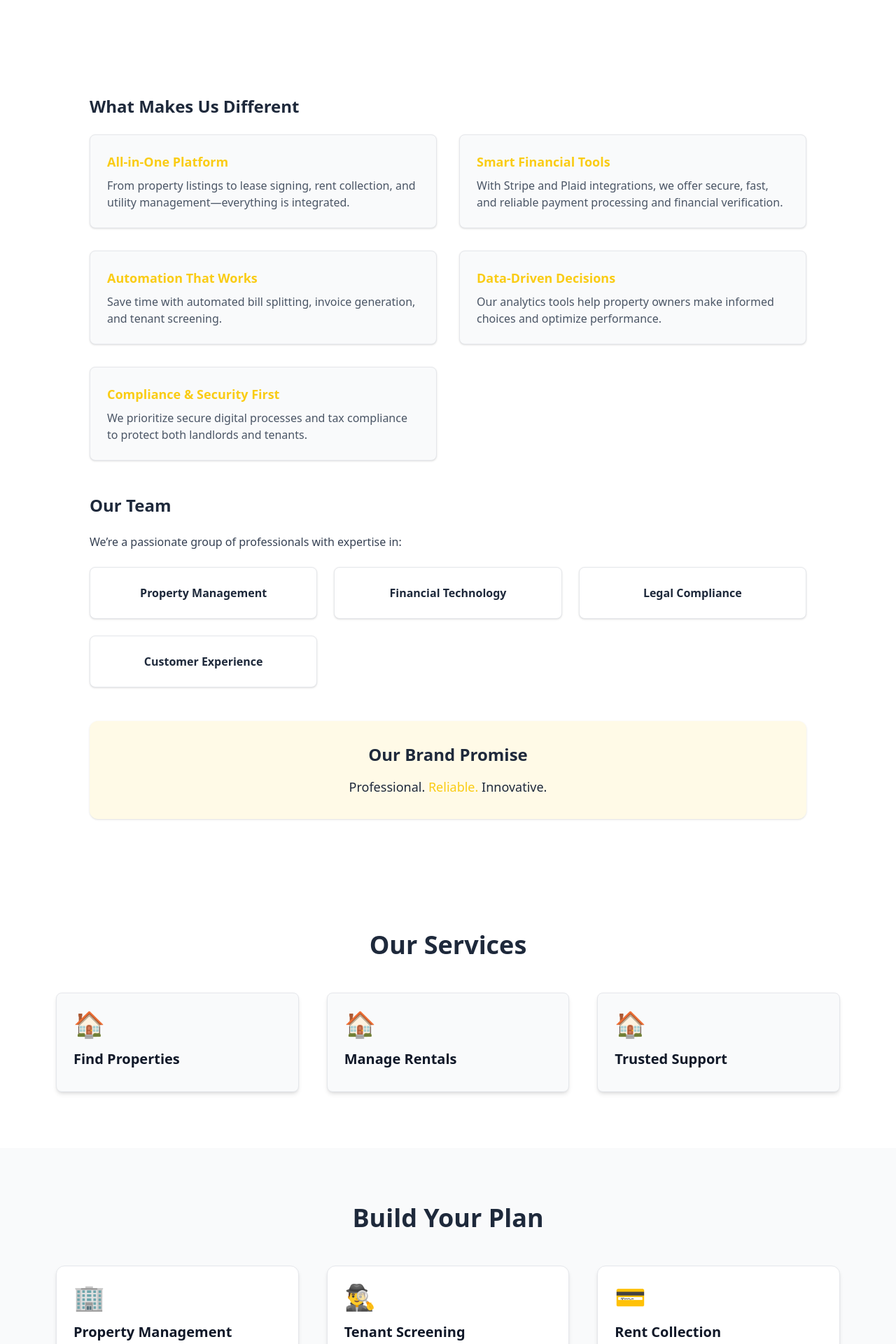
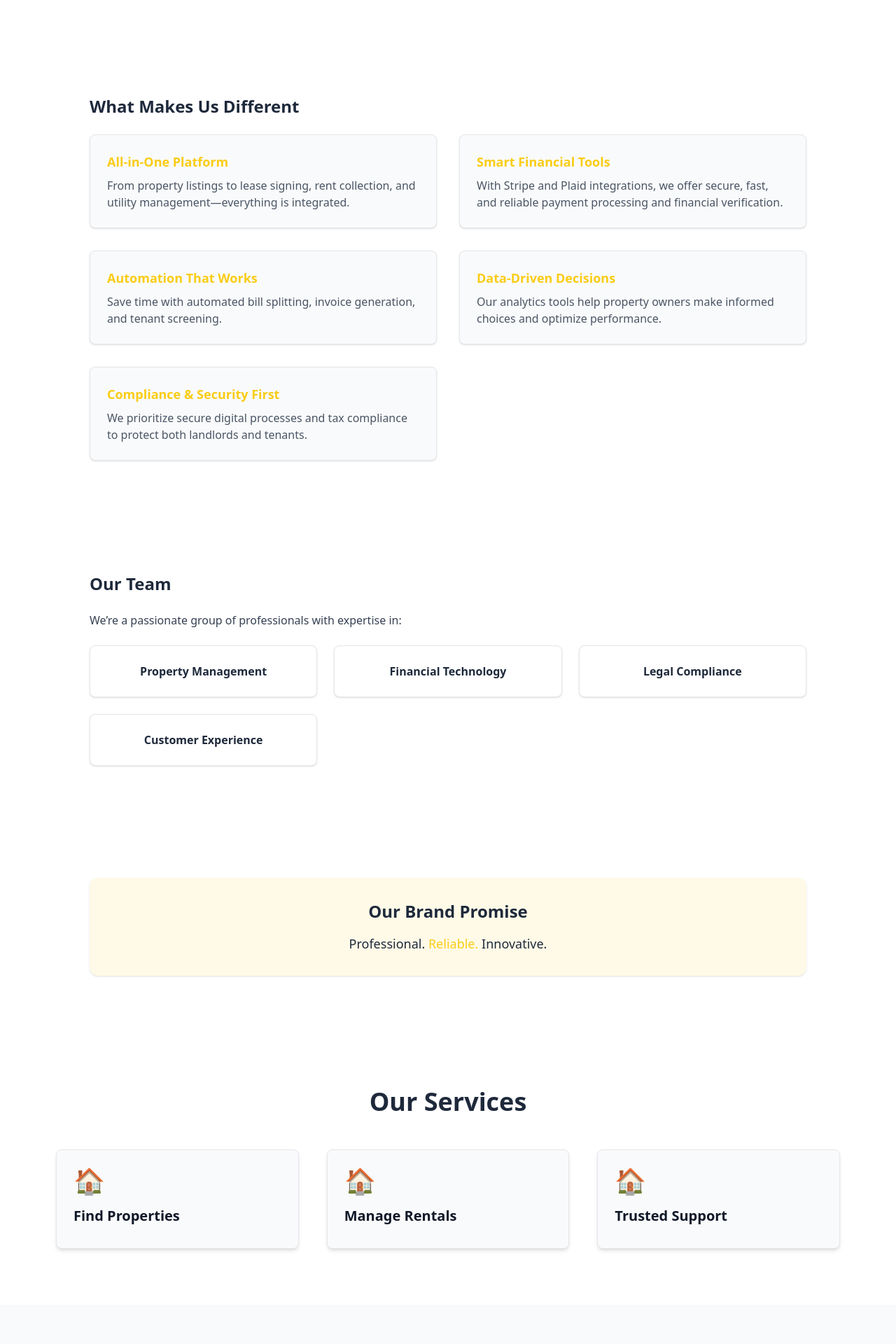
Before and after one commit to alexkemboi/kipsrealityweb, a Next.js app: page / in a window 1280 px wide. Shown: the part 1680-3600 px from the top of the page at 70% size. Built offline with nearby package versions, Linux system fonts and the light colour scheme.

Commit message:
refactored services,brand promise ,team

```diff
--- /dev/null
+++ b/src/app/components/BrandPromise.tsx
@@ -0,0 +1,21 @@
+export default function BrandPromise() {
+    return(
+        <section id="about" className="px-8 py-20 md:px-20 bg-white">
+        <div className="max-w-5xl mx-auto space-y-12">
+
+
+
+
+          {/* Brand Promise */}
+          <div className="bg-[#FACC15]/10 p-8 rounded-xl shadow space-y-4 text-center">
+            <h4 className="text-2xl font-bold text-[#1E293B]">Our Brand Promise</h4>
+            <p className="text-gray-700 text-lg font-medium">
+              <span className="text-[#1E293B]">Professional.</span>{" "}
+              <span className="text-[#FACC15]">Reliable.</span>{" "}
+              <span className="text-[#1E293B]">Innovative.</span>
+            </p>
+          </div>
+        </div>
+      </section>
+    )
+}
--- /dev/null
+++ b/src/app/components/OurTeam.tsx
@@ -0,0 +1,29 @@
+export default function OurTeam() {
+    return(
+<section id="about" className="px-8 py-20 md:px-20 bg-white">
+        <div className="max-w-5xl mx-auto space-y-12">
+
+
+
+          {/* Our Team */}
+          <div>
+            <h4 className="text-2xl font-bold text-[#1E293B] mb-6">Our Team</h4>
+            <p className="text-gray-700 mb-6">
+              We’re a passionate group of professionals with expertise in:
+            </p>
+            <div className="grid gap-6 sm:grid-cols-2 md:grid-cols-3">
+              {["Property Management", "Financial Technology", "Legal Compliance", "Customer Experience"].map((skill, i) => (
+                <div
+                  key={i}
+                  className="bg-white border border-gray-200 p-6 rounded-lg text-center shadow hover:border-[#FACC15] transition"
+                >
+                  <h6 className="font-semibold text-[#1E293B]">{skill}</h6>
+                </div>
+              ))}
+            </div>
+          </div>
+</div>
+      </section>
+
+     )
+}
--- /dev/null
+++ b/src/app/components/ServicesSection.tsx
@@ -0,0 +1,26 @@
+// Services Section
+export default function Services() {
+  return (
+    <section id="services" className="px-8 py-20 md:px-20 bg-white">
+      <h3 className="text-3xl md:text-4xl font-bold text-center mb-12 text-[#1E293B]">
+        Our Services
+      </h3>
+      <div className="grid gap-10 md:grid-cols-3">
+        {[
+          { title: "Find Properties", color: "text-[#FACC15]" },
+          { title: "Manage Rentals", color: "text-[#1E293B]" },
+          { title: "Trusted Support", color: "text-gray-700" },
+        ].map((service, i) => (
+          <div
+            key={i}
+            className="bg-gray-50 p-6 rounded-lg shadow-md border border-gray-200 hover:border-[#FACC15] transition"
+          >
+            <div className={`text-4xl mb-4 ${service.color}`}>🏠</div>
+            <h4 className="text-xl font-semibold mb-2">{service.title}</h4>
+            <p className="text-gray-600"></p>
+          </div>
+        ))}
+      </div>
+    </section>
+  );
+}
--- /dev/null
+++ b/src/app/components/WhatMakes.tsx
@@ -0,0 +1,47 @@
+
+export default function WhatMakes() {
+    return(
+<section id="about" className="px-8 py-20 md:px-20 bg-white">
+        <div className="max-w-5xl mx-auto space-y-12">
+
+
+          {/* What Makes Us Different */}
+          <div>
+            <h4 className="text-2xl font-bold text-[#1E293B] mb-6">What Makes Us Different</h4>
+            <div className="grid gap-8 md:grid-cols-2">
+              {[
+                {
+                  title: "All-in-One Platform",
+                  desc: "From property listings to lease signing, rent collection, and utility management—everything is integrated.",
+                },
+                {
+                  title: "Smart Financial Tools",
+                  desc: "With Stripe and Plaid integrations, we offer secure, fast, and reliable payment processing and financial verification.",
+                },
+                {
+                  title: "Automation That Works",
+                  desc: "Save time with automated bill splitting, invoice generation, and tenant screening.",
+                },
+                {
+                  title: "Data-Driven Decisions",
+                  desc: "Our analytics tools help property owners make informed choices and optimize performance.",
+                },
+                {
+                  title: "Compliance & Security First",
+                  desc: "We prioritize secure digital processes and tax compliance to protect both landlords and tenants.",
+                },
+              ].map((item, i) => (
+                <div
+                  key={i}
+                  className="bg-gray-50 p-6 rounded-lg border border-gray-200 shadow hover:shadow-lg transition"
+                >
+                  <h5 className="font-semibold text-lg text-[#FACC15]">{item.title}</h5>
+                  <p className="text-gray-600 mt-2">{item.desc}</p>
+                </div>
+              ))}
+            </div>
+          </div>
+        </div>
+      </section>
+          )
+          }
--- a/src/app/page.tsx
+++ b/src/app/page.tsx
@@ -3,6 +3,10 @@ import Navbar from "./components/Navbar";
 import HeroSection from "./components/HeroSection";
 import About from "./components/AboutUs";
 import Footer from "./components/Footer";
+import WhatMakes from "./components/WhatMakes";
+import OurTeam from "./components/OurTeam";
+import BrandPromise from "./components/BrandPromise";
+import Services from "./components/ServicesSection";
 
 export default function Home() {
   const plans = [
@@ -50,99 +54,14 @@ export default function Home() {
       <HeroSection />
       {/* About Us Section */}
       <About />
-      <section id="about" className="px-8 py-20 md:px-20 bg-white">
-        <div className="max-w-5xl mx-auto space-y-12">
+      <WhatMakes />
+      <OurTeam />
+      <BrandPromise />
+      <Services />
 
 
-          {/* What Makes Us Different */}
-          <div>
-            <h4 className="text-2xl font-bold text-[#1E293B] mb-6">What Makes Us Different</h4>
-            <div className="grid gap-8 md:grid-cols-2">
-              {[
-                {
-                  title: "All-in-One Platform",
-                  desc: "From property listings to lease signing, rent collection, and utility management—everything is integrated.",
-                },
-                {
-                  title: "Smart Financial Tools",
-                  desc: "With Stripe and Plaid integrations, we offer secure, fast, and reliable payment processing and financial verification.",
-                },
-                {
-                  title: "Automation That Works",
-                  desc: "Save time with automated bill splitting, invoice generation, and tenant screening.",
-                },
-                {
-                  title: "Data-Driven Decisions",
-                  desc: "Our analytics tools help property owners make informed choices and optimize performance.",
-                },
-                {
-                  title: "Compliance & Security First",
-                  desc: "We prioritize secure digital processes and tax compliance to protect both landlords and tenants.",
-                },
-              ].map((item, i) => (
-                <div
-                  key={i}
-                  className="bg-gray-50 p-6 rounded-lg border border-gray-200 shadow hover:shadow-lg transition"
-                >
-                  <h5 className="font-semibold text-lg text-[#FACC15]">{item.title}</h5>
-                  <p className="text-gray-600 mt-2">{item.desc}</p>
-                </div>
-              ))}
-            </div>
-          </div>
 
-          {/* Our Team */}
-          <div>
-            <h4 className="text-2xl font-bold text-[#1E293B] mb-6">Our Team</h4>
-            <p className="text-gray-700 mb-6">
-              We’re a passionate group of professionals with expertise in:
-            </p>
-            <div className="grid gap-6 sm:grid-cols-2 md:grid-cols-3">
-              {["Property Management", "Financial Technology", "Legal Compliance", "Customer Experience"].map((skill, i) => (
-                <div
-                  key={i}
-                  className="bg-white border border-gray-200 p-6 rounded-lg text-center shadow hover:border-[#FACC15] transition"
-                >
-                  <h6 className="font-semibold text-[#1E293B]">{skill}</h6>
-                </div>
-              ))}
-            </div>
-          </div>
 
-          {/* Brand Promise */}
-          <div className="bg-[#FACC15]/10 p-8 rounded-xl shadow space-y-4 text-center">
-            <h4 className="text-2xl font-bold text-[#1E293B]">Our Brand Promise</h4>
-            <p className="text-gray-700 text-lg font-medium">
-              <span className="text-[#1E293B]">Professional.</span>{" "}
-              <span className="text-[#FACC15]">Reliable.</span>{" "}
-              <span className="text-[#1E293B]">Innovative.</span>
-            </p>
-          </div>
-        </div>
-      </section>
-
-      {/* Services Section */}
-      <section id="services" className="px-8 py-20 md:px-20 bg-white">
-        <h3 className="text-3xl md:text-4xl font-bold text-center mb-12 text-[#1E293B]">
-          Our Services
-        </h3>
-        <div className="grid gap-10 md:grid-cols-3">
-          {[
-            { title: "Find Properties", color: "text-[#FACC15]" },
-            { title: "Manage Rentals", color: "text-[#1E293B]" },
-            { title: "Trusted Support", color: "text-gray-700" },
-          ].map((service, i) => (
-            <div
-              key={i}
-              className="bg-gray-50 p-6 rounded-lg shadow-md border border-gray-200 hover:border-[#FACC15] transition"
-            >
-              <div className={`text-4xl mb-4 ${service.color}`}>🏠</div>
-              <h4 className="text-xl font-semibold mb-2">{service.title}</h4>
-              <p className="text-gray-600"></p>
-            </div>
-          ))}
-        </div>
-      </section>
 
       {/* Plans Section */}
       <section id="plans" className="px-8 py-20 md:px-20 bg-gray-50">
```
